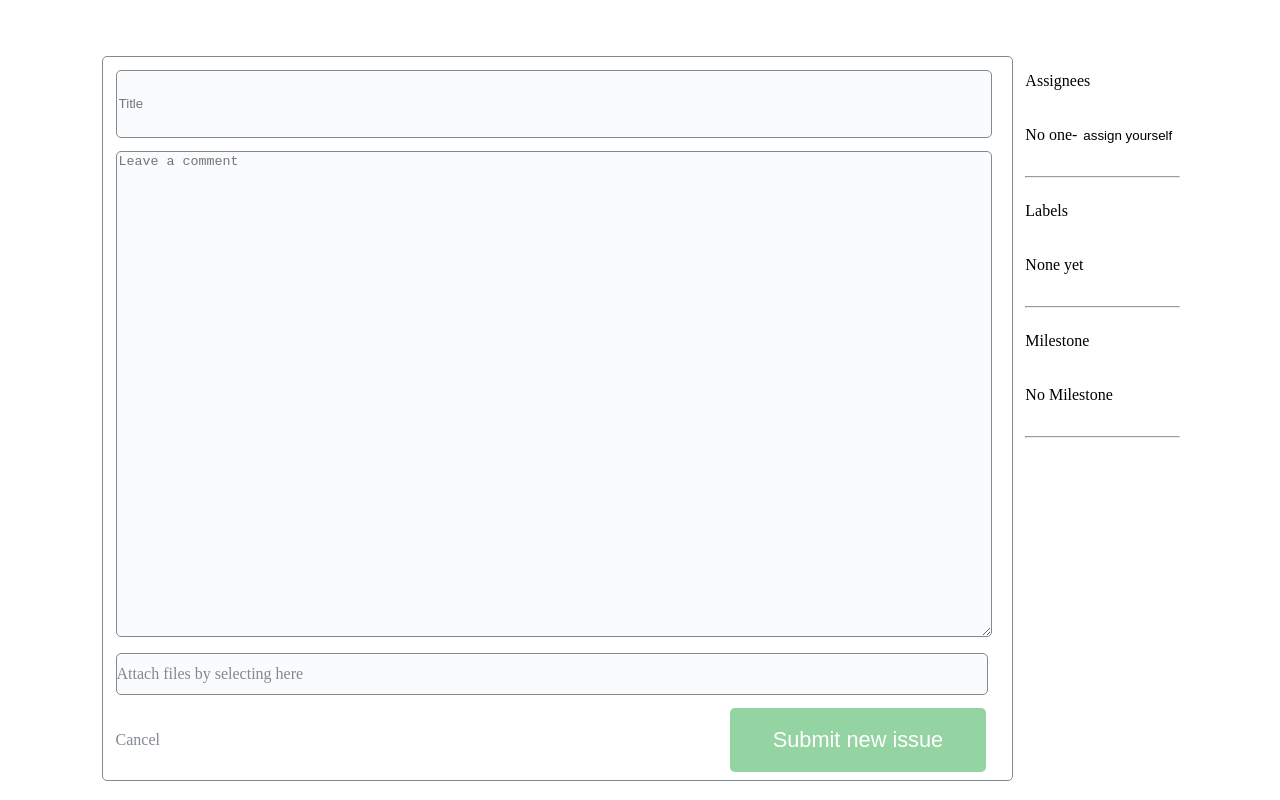
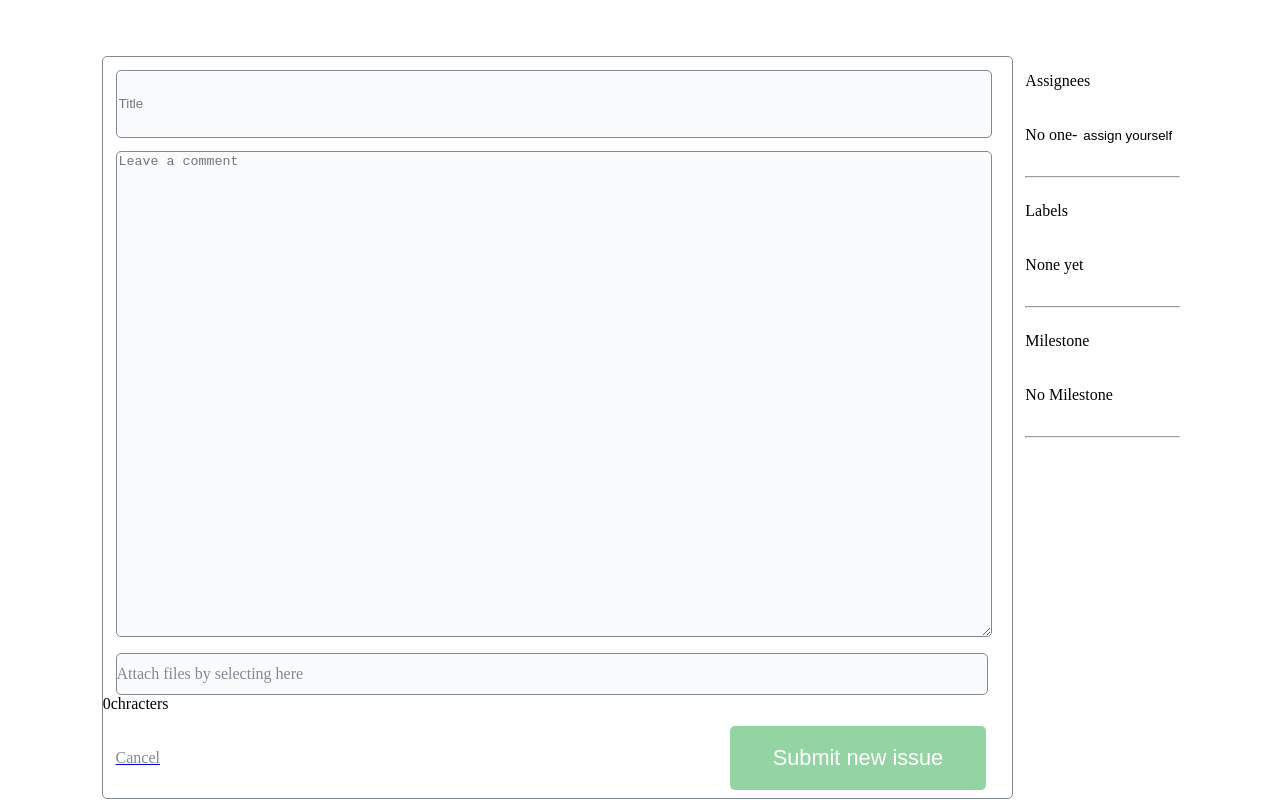
Before and after one commit to boostcamp-2020/IssueTracker-04, a React app in the folder client/: page /issues-create in a window 1280 px wide. Built offline with nearby package versions, Linux system fonts and the light colour scheme.

Commit message:
chore : link 연결
목록뷰 이동을 위한 Link 사용

```diff
--- a/client/src/views/issueCreateView/index.jsx
+++ b/client/src/views/issueCreateView/index.jsx
@@ -1,6 +1,7 @@
 import React, { useState, useEffect, useRef, useReducer } from 'react';
 import axios from 'axios'
 import './style.scss';
+import {BrowserRouter as Router, Route, Link } from 'react-router-dom';
 import Titles from '../../components/issueCreateView/title';
 import Contents from '../../components/content';
 import Cancels from '../../components/issueCreateView/cancel';
@@ -55,18 +56,20 @@ const issueCreateView = () => {
   const [User, setUser] = useState([]);
   const [Label, setLabel] = useState([]);
   const [Milestone, setMilestone] = useState([]);
+  const [Count, setCount] = useState(0);
 
   const onTitleHandler = (e) => {
     setTitle(e.currentTarget.value);
   };
 
   const onContentHandler = (e) => {
+    setCount(e.currentTarget.value.length)
     setContent(e.currentTarget.value);
   };
 
   const onClickHandler = (e) => {
     e.preventDefault();
-    console.log("answer",memberState, Title, Content);
+    console.log("answer",labelState, milestoneState, memberState, Title, Content);
     console.log("asdfasdf");
     const body={
       issue_title:Title,
@@ -135,8 +138,10 @@ const issueCreateView = () => {
               <div className="create-form" >
                 <Titles placeholder="Title" type="title" value={Title} onChange={onTitleHandler}/>
                 <Contents placeholder="Leave a comment" type="content" value={Content} onChange={onContentHandler}/>
+                <div>{Count}chracters</div>
                 <div className="create-form-submit">
-                  <Cancels />
+                  <Link to = 'issues-list'><Cancels />
+                  </Link>
                   <SubmitButton onClick={onClickHandler}/>
                 </div>
               </div>
```
